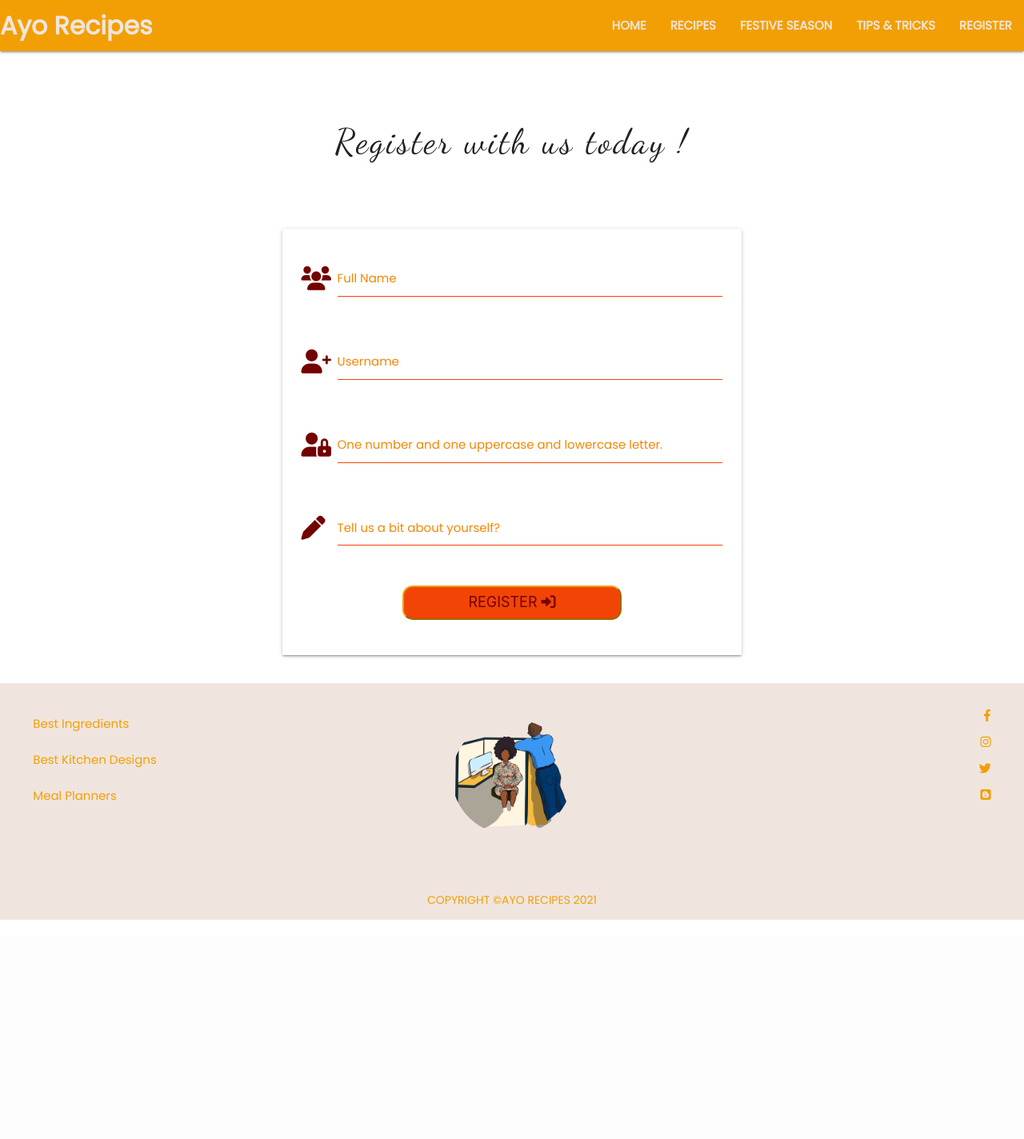
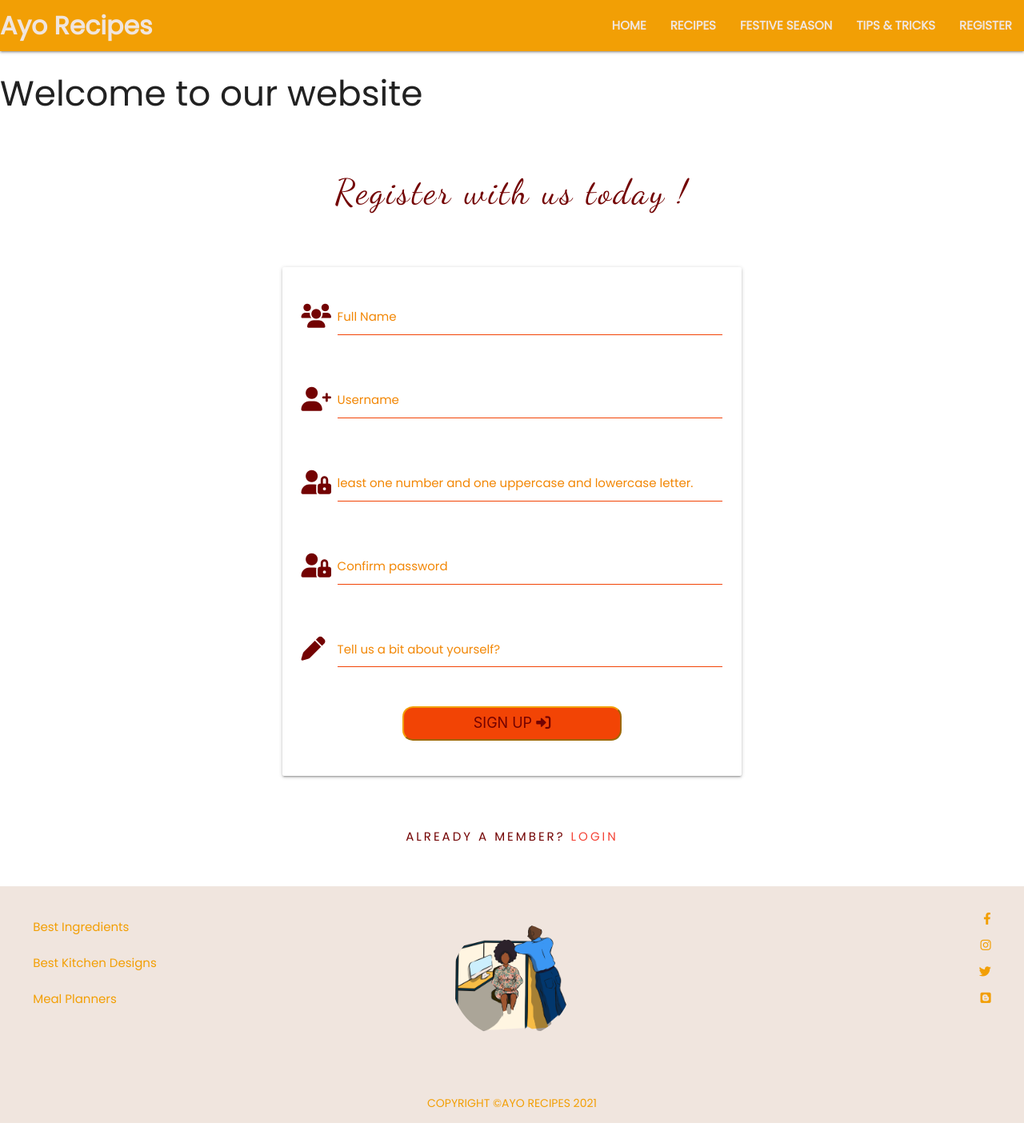
Before and after one commit to Didisimmons/Ayo-Recipes, a Flask app: page /register in a window 1280 px wide. Shown: the whole page at 80% size. Before the commit the page ends 1150 px from the top, so only its background shows below. Run offline with Flask 2, Linux system fonts and the light colour scheme; some libraries are stand-ins or nearby versions; grey boxes are pictures that could not be loaded.

Commit message:
fix register function

```diff
--- a/app.py
+++ b/app.py
@@ -4,7 +4,7 @@ from flask import (
     redirect, request, session, url_for)
 from flask_pymongo import PyMongo
 from bson.objectid import ObjectId
-
+from werkzeug.security import generate_password_hash, check_password_hash
 if os.path.exists("env.py"):
     import env
 
@@ -25,8 +25,35 @@ def home():
 
 @app.route("/register", methods=["GET", "POST"])
 def register():
+    """
+    register new user and insert new user into session cookie
+    """
+    if request.method == "POST":
+        confirm_user = mongo.db.users.find_one(
+            {"username": request.form.get("username").lower()})
+
+        if confirm_user:
+            flash("Username is taken , choose another username"
+                + "Try adding numbers and special characters")
+            return redirect(url_for("register"))
+        confirm_password1 = request.form.get("password")
+        confirm_password2 = request.form.get("confirm-password")
+        if confirm_password1 != confirm_password2:
+            flash("Passwords do not match, try again!")
+            return redirect(url_for("register"))
+
+        register_user = {
+            "full_name": request.form.get("full-name").lower(),
+            "username": request.form.get("username").lower(),
+            "password": generate_password_hash(request.form.get("password")),
+            "about": request.form.get("aboutme"),
+            "admin": false
+        }
+        mongo.db.users.insert_one(register_user)
+
+        session["user"] = request.form.get("username").lower()
+        flash("Congratulations! Account created")
     return render_template("register.html")
-
 
 
 if __name__ == "__main__":
--- a/static/css/style.css
+++ b/static/css/style.css
@@ -3,6 +3,14 @@ body{
     font-family: Poppins, sans-serif;
 }
 
+/* flash message */
+.flashes h4{
+    padding:1rem 0 ;
+    font-family: poppins,sans-serif;
+    letter-spacing:2px;
+    line-height: 2;
+    color: #730202;
+}
 /* nav bar */
 .nav-wrapper{
     background-color:#F29F05 ;
@@ -64,9 +72,10 @@ input[type=text]:not(.browser-default):focus:not([readonly]){
 /* register */
 
 .register-header{
-    padding:4rem 0 ;
+    padding:3rem 0 ;
     font-family: dancing script,sans-serif;
     letter-spacing:3px;
+    color: #730202;
 }
 
 textarea.materialize-textarea {
@@ -110,6 +119,19 @@ input[type=password]:not(.browser-default){
 button{
     border-color: #F29F05;
 }
+
+.registered{
+    padding:1rem 0 ;
+    font-family: poppins,sans-serif;
+    letter-spacing:3px;
+    color: #730202;
+}
+
+.registered a{
+    color:#f44336;
+}
+
+
 /* footer */
 
 .footer-container{
--- a/templates/base.html
+++ b/templates/base.html
@@ -64,6 +64,20 @@
 
     </header>
 
+  <section>
+     <!-- Flash messages -->
+     {% with messages = get_flashed_messages() %}
+         {% if messages %}
+             {% for message in messages %}
+                 <div class="row flashes">
+                     <h4 class="center-align">{{message}}</h4>
+                 </div>
+             {% endfor %}
+         {% endif %}
+     {% endwith %}
+  </section>
+
+
     <main>
     {% block content %}
 
@@ -127,12 +141,8 @@
               <p class="footer-text center-align">Copyright &copy;Ayo Recipes <span id="copyright"></span> </p>
           </div>
         </div>
-
       </div>
-
     </footer>
-
-
   </div>
 
 
--- a/templates/display_results.html
+++ b/templates/display_results.html
@@ -10,3 +10,5 @@
         {{ all.created_by }}<br>
     {% endfor %}
 {%endblock%}
+
+redirect(url_for("profile"), username=session["user"]))
--- a/templates/register.html
+++ b/templates/register.html
@@ -1,17 +1,27 @@
 {% extends "base.html" %}
 {% block content %}
+
+<h3>Welcome to our website </h3>
+    {% for all in allrecipes %}
+        {{ all.recipe_image }}<br>
+        {{ all.recipe_name }}<br>
+        {{ all.recipe_time }}<br>
+        {{ all.category_name }}<br>
+        {{ all.recipe_description }}<br>
+        {{ all.created_by }}<br>
+    {% endfor %}
 
     <div class="container">
       <h3 class="center-align register-header">Register with us today ! </h3>
         <form class="row register-form">
-            <div class="col s12 m8 offset-m2">
+            <div class="col s12 m8 offset-m2" method="POST" action="{{url_for('register')}}">
               <div class="card-panel">
               <!-- Full Name -->
                 <div class="row">
                   <div class="input-field col s12">
                     <i class="fas fa-users prefix icon-color"></i>
                     <input id="full-name"  name="full-name" minlength="7"
-                        maxlength="30" type="text" pattern="^[a-zA-Z]" class="validate" required>
+                        maxlength="30" type="text" pattern="[A-Z a-z]+" class="validate" required>
                     <label for="full-name">Full Name</label>
                   </div>
                 </div>
@@ -30,7 +40,16 @@
                       <i class="fas fa-user-lock prefix icon-color"></i>
                       <input id="password" name="password" minlength="5"
                           maxlength="15" type="password" pattern="(?=.*\d)(?=.*[a-z])(?=.*[A-Z]).{8,}" class="validate" required>
-                      <label for="password"> One number and one uppercase and lowercase letter.</label>
+                      <label for="password">least one number and one uppercase and lowercase letter.</label>
+                  </div>
+                </div>
+                <!-- password -->
+                <div class="row">
+                  <div class="input-field col s12">
+                      <i class="fas fa-user-lock prefix icon-color"></i>
+                      <input id="confirm-password" name="confirm-password" minlength="5"
+                          maxlength="15" type="password" pattern="(?=.*\d)(?=.*[a-z])(?=.*[A-Z]).{8,}" class="validate" required>
+                      <label for="confirm-password"> Confirm password</label>
                   </div>
                 </div>
               <!-- About me -->
@@ -45,13 +64,21 @@
               <div class="register-details">
                 <div class="row ">
                   <button type="submit" class="col s6 offset-s3 btn-custom general-btn">
-                      REGISTER <i class="fas fa-sign-in-alt  prefix icon-color "></i>
+                     SIGN UP <i class="fas fa-sign-in-alt  prefix icon-color "></i>
                   </button>
                 </div>
               </div>
             </div>
           </div>
         </form>
+        <div class="row">
+          <div class="col s12 m6 offset-m3 center-align">
+              <p class="registered">ALREADY A MEMBER?
+                  <span><a href="">LOGIN</a></span>
+              </p>
+          </div>
+          </div>
+        </div>
     </div>
 
 
```
Lines whose indentation alone changed are shown as unchanged.
